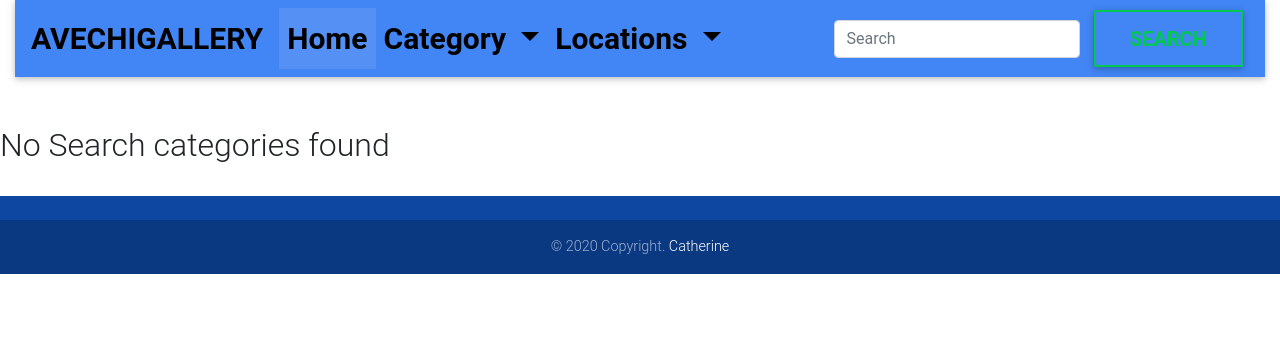
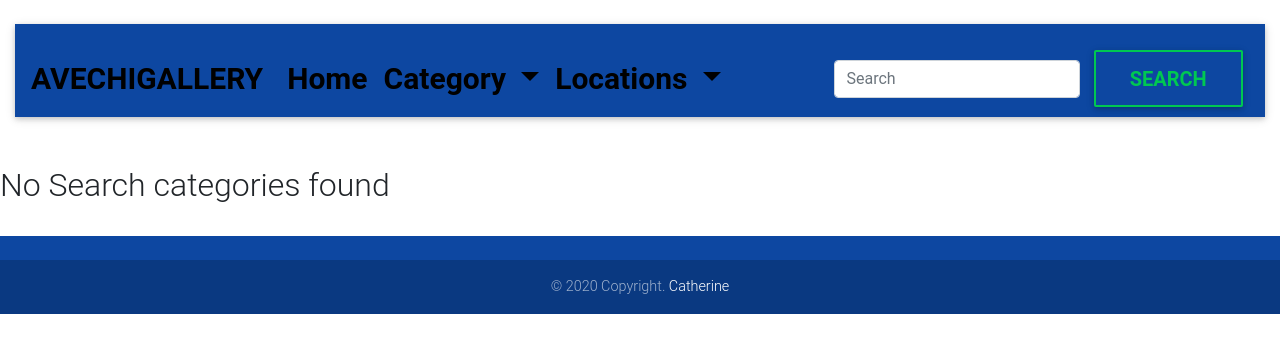
Before and after one commit to catherine244/AVECHIGALLERY, a Django app: page / in a window 1280 px wide. Shown: the top 353 px of the page. Run offline with Django 3.2, Linux system fonts and the light colour scheme; data that the repository does not hold is empty; some libraries are stand-ins or nearby versions.

Commit message:
changed Navbar color

```diff
--- a/gallery/templates/navbar.html
+++ b/gallery/templates/navbar.html
@@ -5,7 +5,7 @@
 <!-- Material Design Bootstrap -->
 <link href="https://cdnjs.cloudflare.com/ajax/libs/mdbootstrap/4.11.0/css/mdb.min.css" rel="stylesheet">
 
-        <nav class="navbar navbar-expand-lg navbar-dark primary-color">
+        <nav class="navbar navbar-expand-lg font-small primary-color-dark mt-4 pt-4">
           <a class="navbar-brand" href="/"style="font-size:30px;color:black;font-weight:bold">AVECHIGALLERY</a>
           <button class="navbar-toggler" type="button" data-toggle="collapse" data-target="#navbarSupportedContent" aria-controls="navbarSupportedContent" aria-expanded="false" aria-label="Toggle navigation">
             <span class="navbar-toggler-icon"></span>
```
